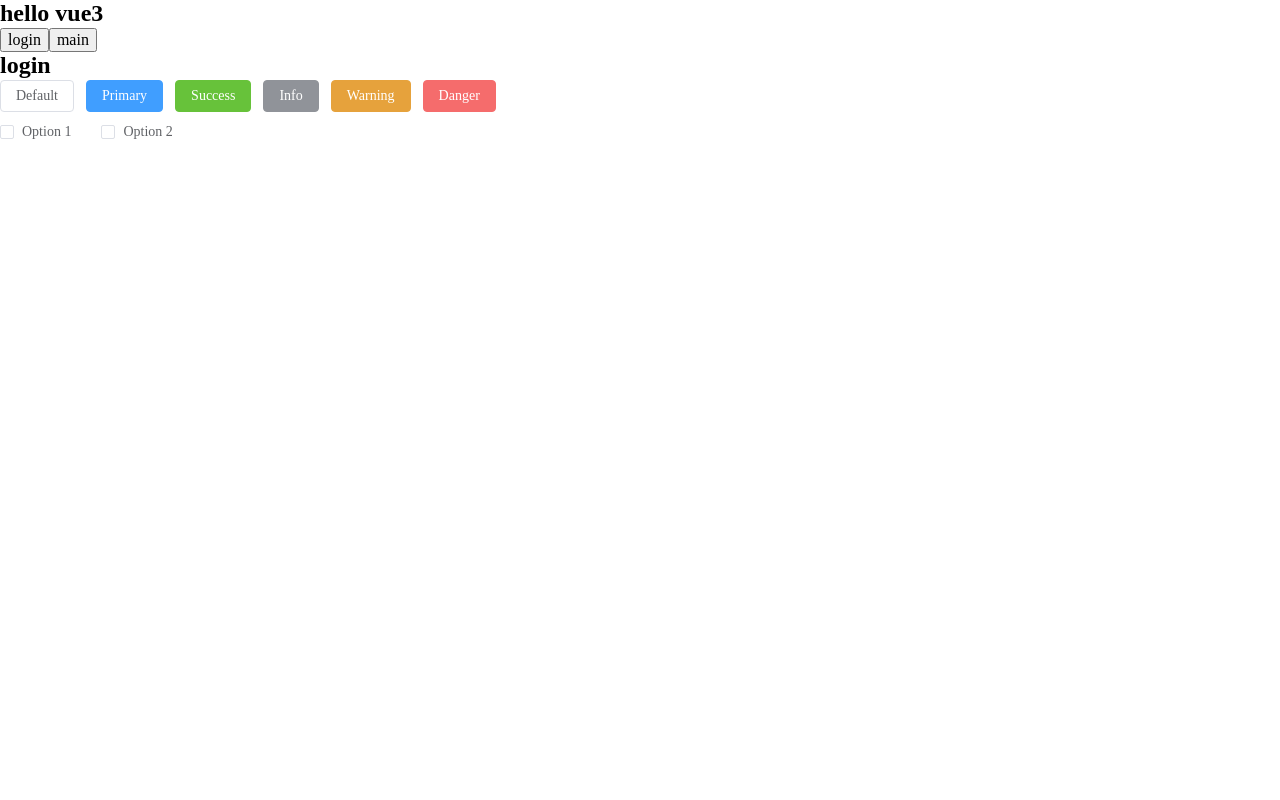
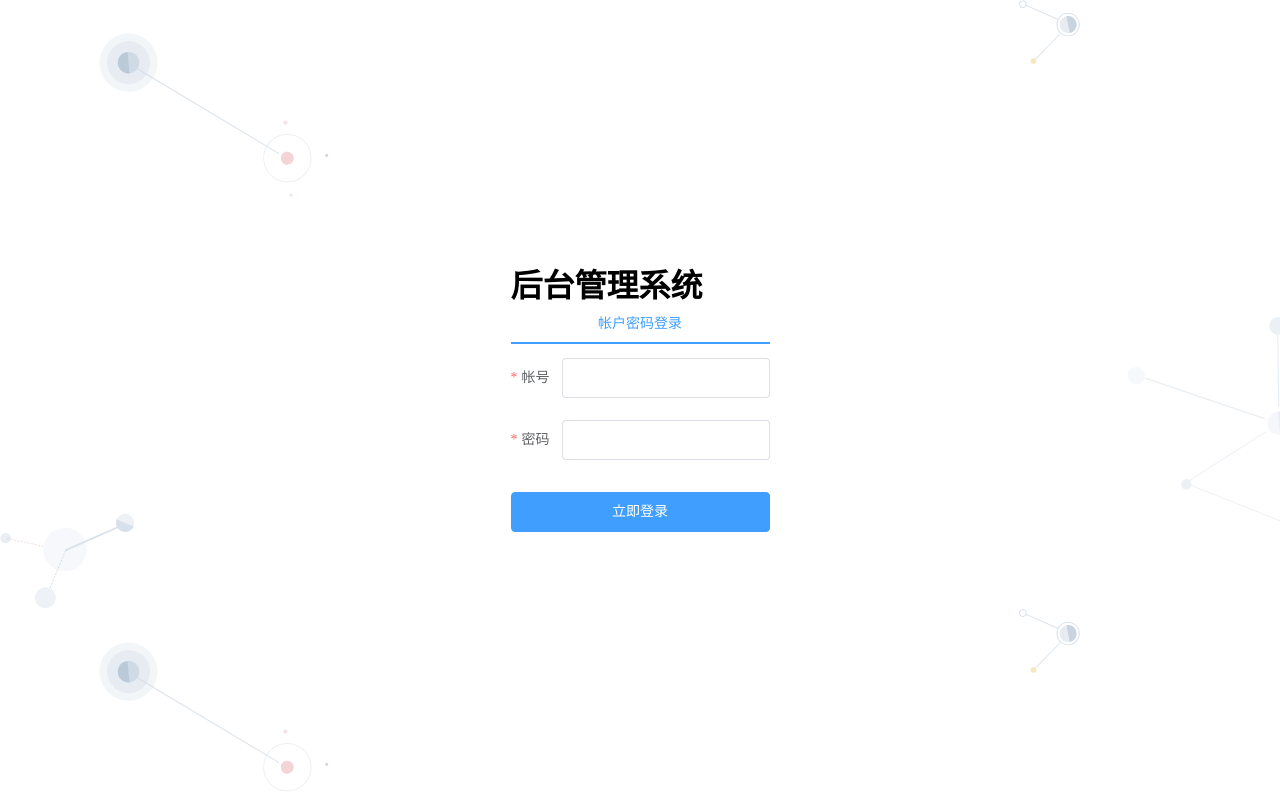
Before and after one commit to corey-wangdong/vue3-management-system, a Vue app: page /login in a window 1280 px wide. Built offline with nearby package versions, Linux system fonts and the light colour scheme.

Commit message:
feat: login 登录配置

```diff
--- a/auto-imports.d.ts
+++ b/auto-imports.d.ts
@@ -1,3 +1,5 @@
 // Generated by 'unplugin-auto-import'
-export {};
-declare global {}
+export {}
+declare global {
+  const ElMessage: typeof import('element-plus/es')['ElMessage']
+}
--- a/src/App.vue
+++ b/src/App.vue
@@ -1,13 +1,15 @@
 <template>
-  <h2>hello vue3</h2>
-  <router-link to="/login"><button>login</button></router-link>
-  <router-link to="/main"><button>main</button></router-link>
-  <router-view></router-view>
+  <div class="app">
+    <router-view></router-view>
+  </div>
 </template>
 
 <script setup lang="ts">
 </script>
 
 <style scoped>
-
+.app {
+  width: 100vw;
+  height: 100vh;
+}
 </style>
--- /dev/null
+++ b/src/store/login/login.ts
@@ -0,0 +1,32 @@
+import { defineStore } from "pinia";
+// import { accountLoginRequest } from "@/service/login/login";
+// import type { IAccount } from "@/types";
+import { localCache } from "@/utils/cache";
+import { useRouter } from "vue-router";
+
+const LOGIN_TOKEN = "login/token";
+
+const useLoginStore = defineStore("login", {
+  state: () => ({
+    id: "",
+    token: localCache.getCache(LOGIN_TOKEN) ?? "",
+    name: ""
+  }),
+  actions: {
+    async loginAccountAction(account: IAccount) {
+      console.log("account----", account);
+
+      // 1.账号登录, 获取token等信息
+      // const loginResult = await accountLoginRequest(account)
+      // this.id = loginResult.data.id
+      // this.name = loginResult.data.name
+      // this.token = loginResult.data.token
+
+      // 2.进行本地缓存
+      localCache.setCache(LOGIN_TOKEN, this.token);
+      return true;
+    }
+  }
+});
+
+export default useLoginStore;
--- /dev/null
+++ b/src/utils/cache.ts
@@ -0,0 +1,38 @@
+enum CacheType {
+  Local,
+  Session
+}
+
+class Cache {
+  storage: Storage;
+
+  constructor(type: CacheType) {
+    this.storage = type === CacheType.Local ? localStorage : sessionStorage;
+  }
+
+  setCache(key: string, value: any) {
+    if (value) {
+      this.storage.setItem(key, JSON.stringify(value));
+    }
+  }
+
+  getCache(key: string) {
+    const value = this.storage.getItem(key);
+    if (value) {
+      return JSON.parse(value);
+    }
+  }
+
+  removeCache(key: string) {
+    this.storage.removeItem(key);
+  }
+
+  clear() {
+    this.storage.clear();
+  }
+}
+
+const localCache = new Cache(CacheType.Local);
+const sessionCache = new Cache(CacheType.Session);
+
+export { localCache, sessionCache };
--- /dev/null
+++ b/src/views/login/components/login-panel.vue
@@ -0,0 +1,105 @@
+<template>
+  <div class="login-panel">
+    <h1>后台管理系统</h1>
+
+    <div class="tabs">
+      <el-tabs v-model="activeName" stretch="true">
+        <el-tab-pane label="帐户密码登录" name="account">
+          <div class="pane-account">
+            <el-form
+              :model="account"
+              :rules="accountRules"
+              size="large"
+              status-icon
+              ref="formRef"
+            >
+              <el-form-item label="帐号" prop="name">
+                <el-input v-model="account.name"/>
+              </el-form-item>
+              <el-form-item label="密码" prop="password">
+                <el-input show-password v-model="account.password"/>
+              </el-form-item>
+            </el-form>
+          </div>
+        </el-tab-pane>
+      </el-tabs>
+    </div>
+
+    <el-button
+      class="login-btn"
+      type="primary"
+      size="large"
+      @click="handleLoginBtnClick"
+    >
+      立即登录
+    </el-button>
+  </div>
+</template>
+
+<script setup lang="ts">
+import { reactive, ref } from 'vue'
+import useLoginStore from '@/store/login/login.ts'
+import type { FormRules, ElForm } from 'element-plus'
+import { useRouter } from "vue-router"
+const router = useRouter()
+const activeName = ref('account')
+const formRef = ref<InstanceType<typeof ElForm>>();
+// 1.定义account数据
+const account = reactive<IAccount>({
+  name: '',
+  password: ''
+})
+
+// 2.定义校验规则
+const accountRules: FormRules = {
+  name: [
+    { required: true, message: '必须输入帐号信息~', trigger: 'blur' },
+    {
+      pattern: /^[a-z0-9]{6,20}$/,
+      message: '必须是6~20数字或字母组成~',
+      trigger: 'blur'
+    }
+  ],
+  password: [
+    { required: true, message: '必须输入密码信息~', trigger: 'blur' },
+    {
+      pattern: /^[a-z0-9]{3,}$/,
+      message: '必须是3位以上数字或字母组成',
+      trigger: 'blur'
+    }
+  ]
+}
+
+// 3.执行帐号的登录逻辑
+const loginStore = useLoginStore()
+function handleLoginBtnClick() {
+  if (activeName.value === 'account') {
+    formRef.value?.validate((valid) => {
+      console.log('valid----',valid);
+    if (valid) {
+      // 1.获取用户输入的帐号和密码
+      const name = account.name
+      const password = account.password
+
+      // 2.向服务器发送网络请求(携带账号和密码)
+     const result = loginStore.loginAccountAction({ name, password })
+     if(result) {
+      router.push('/main');
+     }
+    } else {
+      ElMessage.error('请您输入正确的格式后再操作~~.')
+    }
+  })
+  }
+}
+
+</script>
+
+<style lang="scss">
+  .login-panel {
+    .login-btn {
+    margin-top: 10px;
+    width: 100%;
+  }
+  }
+</style>
--- a/src/views/login/login.vue
+++ b/src/views/login/login.vue
@@ -1,33 +1,22 @@
 <template>
   <div class="login">
-    <h2>login</h2>
-    <el-row class="mb-4">
-      <el-button>Default</el-button>
-      <el-button type="primary">Primary</el-button>
-      <el-button type="success">Success</el-button>
-      <el-button type="info">Info</el-button>
-      <el-button type="warning">Warning</el-button>
-      <el-button type="danger">Danger</el-button>
-    </el-row>
-
-    <div>
-      <el-checkbox v-model="checked1" label="Option 1" size="large" />
-      <el-checkbox v-model="checked2" label="Option 2" size="large" />
-    </div>
+    <login-panel />
   </div>
 </template>
 
 <script setup lang="ts">
-  import hyRequest from '@/service'
-  // hyRequest.get({url: '/home/multidata'})
-  // .then((res) => {
-  //   console.log(res)
-  // })
-
+import LoginPanel from './components//login-panel.vue'
 </script>
 
 <style lang="scss">
   .login {
+    display: flex;
+    align-items: center;
+    justify-content: center;
 
+    width: 100%;
+    height: 100%;
+
+    background: url("../../assets/img/login-bg.svg");
   }
 </style>
--- a/tsconfig.json
+++ b/tsconfig.json
@@ -6,7 +6,6 @@
     "paths": {
       "@/*": ["./src/*"]
     }
-    // "types": ["element-plus/global"]
   },
   "references": [
     {
```
Also changed, not shown: components.d.ts (+13 -8 lines), src/assets/img/login-bg.svg (added), src/assets/img/logo.svg (added).
